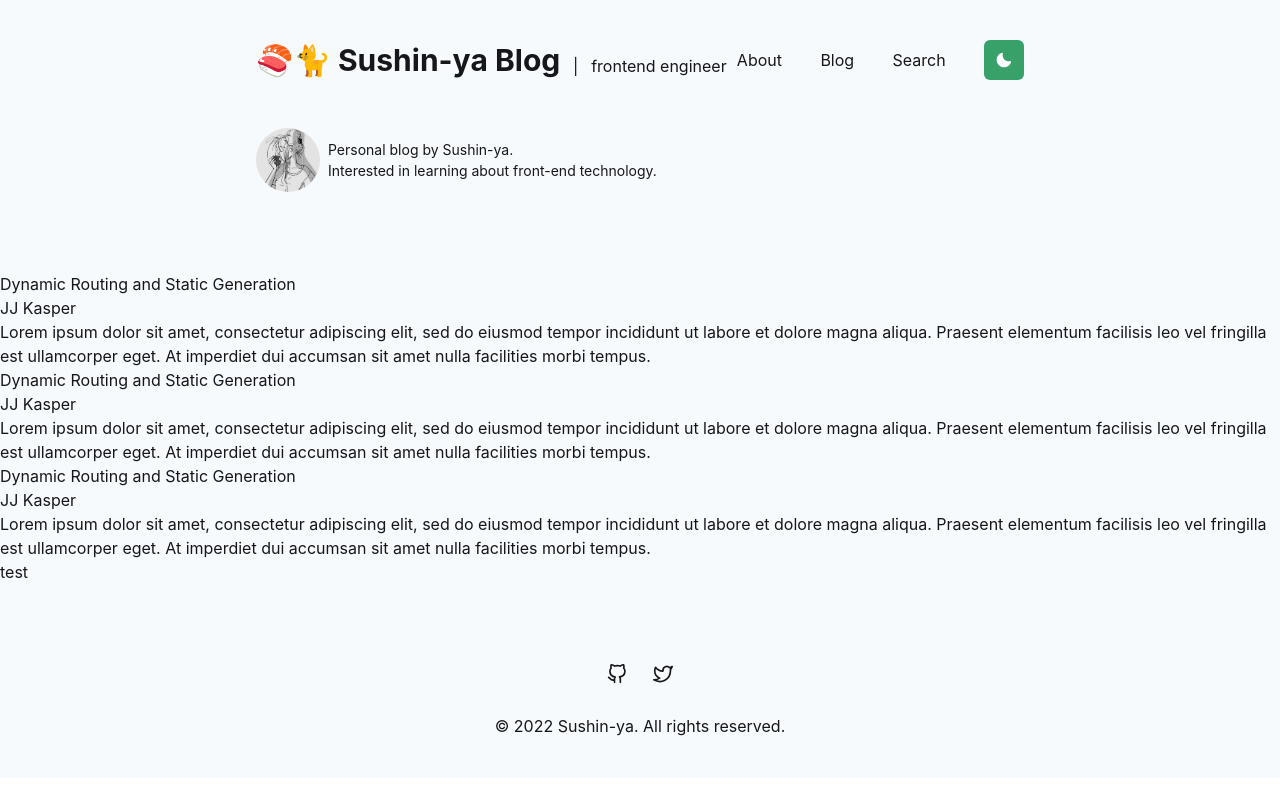
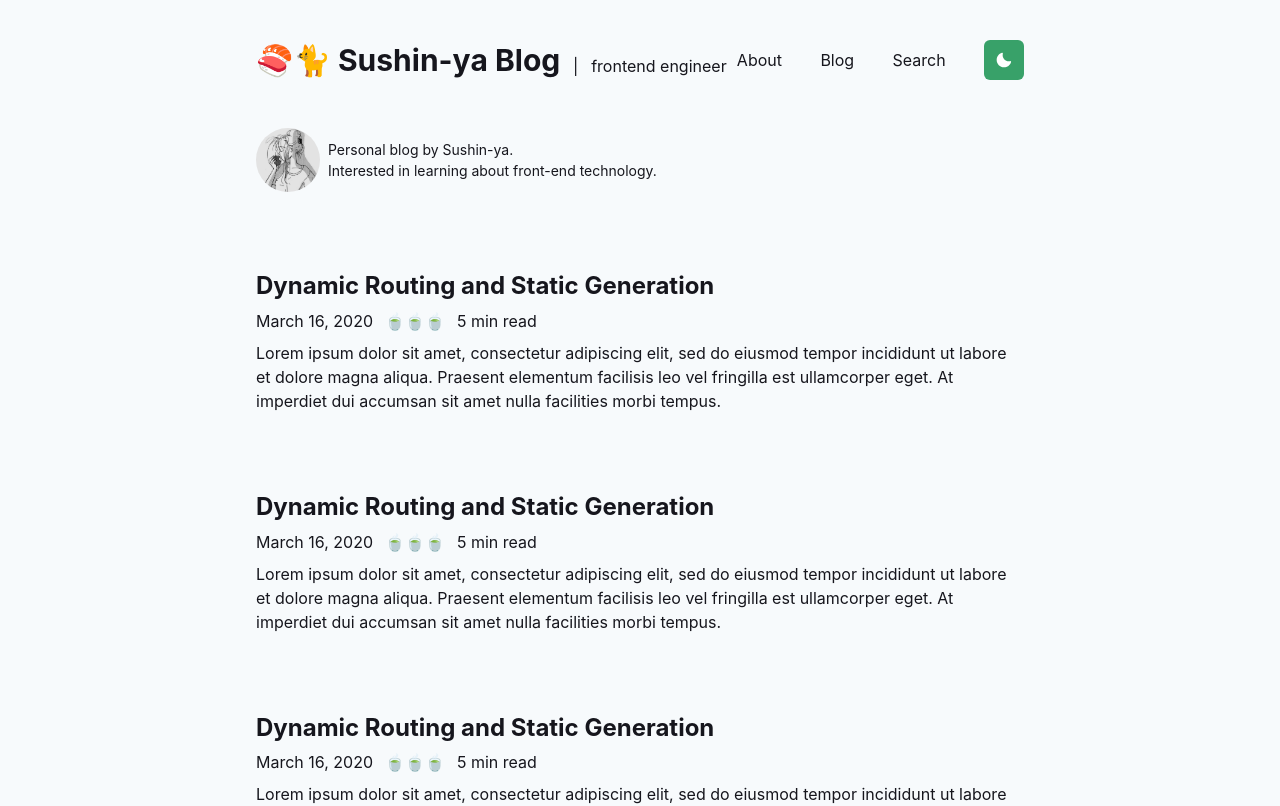
Before and after one commit to sushin-ya/sushin-ya-blog, a Next.js app: page / in a window 1280 px wide. Shown: the top 806 px of the page. Built offline with nearby package versions, Linux system fonts and the light colour scheme.

Commit message:
feat: top

```diff
--- a/package.json
+++ b/package.json
@@ -14,6 +14,7 @@
     "@chakra-ui/theme-tools": "^2.0.2",
     "@emotion/react": "^11.9.0",
     "@emotion/styled": "^11.9.0",
+    "dayjs": "^1.11.3",
     "framer-motion": "^6.3.0",
     "next": "latest",
     "react": "^18.2.0",
--- a/src/components/posts/Post.tsx
+++ b/src/components/posts/Post.tsx
@@ -1,5 +1,14 @@
 import { HamburgerIcon } from '@chakra-ui/icons'
-import { Box, Flex, FlexProps, Text, Icon, List } from '@chakra-ui/react'
+import {
+  Box,
+  Flex,
+  FlexProps,
+  Text,
+  Icon,
+  List,
+  Heading,
+} from '@chakra-ui/react'
+import dayjs from 'dayjs'
 import { FiGithub, FiTwitter } from 'react-icons/fi'
 import PostType from '../../types/post'
 
@@ -8,9 +17,13 @@ type Props = {
 }
 
 export const Post = ({ post }: Props) => (
-  <Box>
-    <Text>{post.title}</Text>
-    <Text>{post.author.name}</Text>
+  <Flex direction="column" gap={2}>
+    <Heading fontSize="2xl">{post.title}</Heading>
+    <Flex gap={3}>
+      <Text>{dayjs(post.date).format('MMMM D, YYYY')}</Text>
+      <Text>🍵🍵🍵</Text>
+      <Text>5 min read</Text>
+    </Flex>
     <Text>{post.excerpt}</Text>
-  </Box>
+  </Flex>
 )
--- a/src/components/posts/Posts.tsx
+++ b/src/components/posts/Posts.tsx
@@ -9,7 +9,7 @@ type Props = {
 
 export const Posts = () => {
   return (
-    <List>
+    <List width={{ base: '90vw', md: '768px' }} spacing={20}>
       {posts.length > 0 &&
         posts.map((post, index) => (
           <ListItem key={index}>
```
Also changed, not shown: 1 other file (tests, documents, lock files or other folders).
